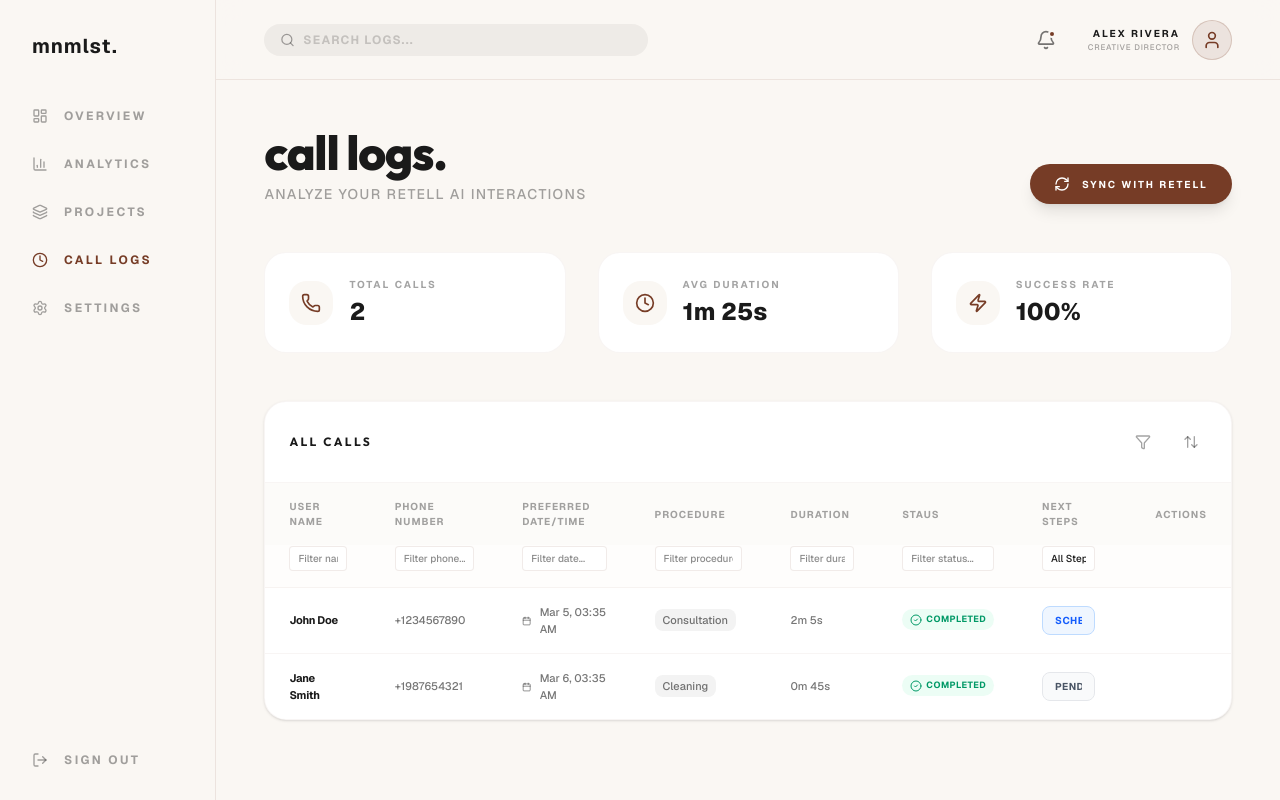
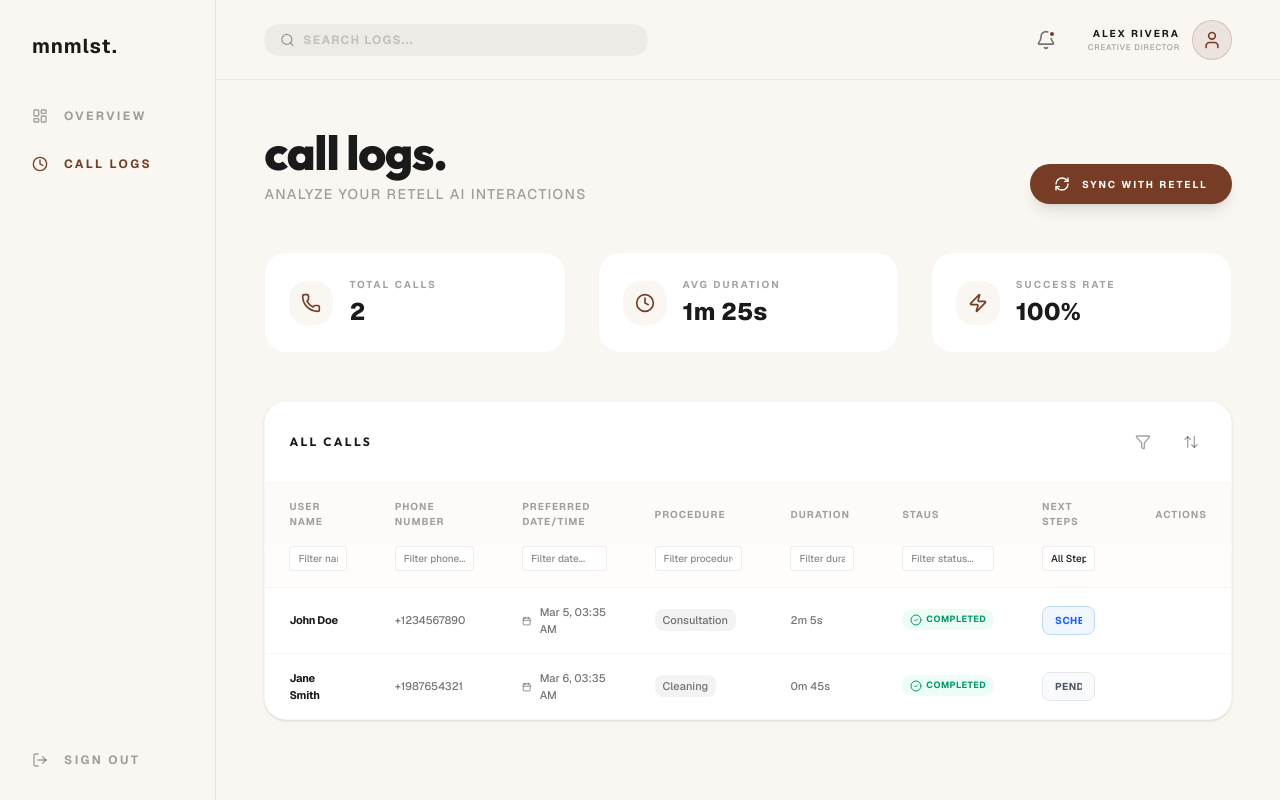
Before and after one commit to Joseph-hyphening/dr-divya, a Next.js app: page /dashboard/logs in a window 1280 px wide. Built offline with nearby package versions, Linux system fonts and the light colour scheme; no server answers; the database is empty.

Commit message:
feat(dashboard): remove analytics projects setting from sidebar

```diff
--- a/src/app/dashboard/logs/page.tsx
+++ b/src/app/dashboard/logs/page.tsx
@@ -61,10 +61,10 @@ const LogsPage = () => {
 
   const sidebarItems = [
     { icon: LayoutDashboard, label: 'OVERVIEW', href: '/dashboard', active: false },
-    { icon: BarChart3, label: 'ANALYTICS', href: '#', active: false },
-    { icon: Layers, label: 'PROJECTS', href: '#', active: false },
+    // { icon: BarChart3, label: 'ANALYTICS', href: '#', active: false },
+    // { icon: Layers, label: 'PROJECTS', href: '#', active: false },
     { icon: Clock, label: 'CALL LOGS', href: '/dashboard/logs', active: true },
-    { icon: Settings, label: 'SETTINGS', href: '#', active: false },
+    // { icon: Settings, label: 'SETTINGS', href: '#', active: false },
   ];
 
   const fetchLogs = async () => {
--- a/src/app/dashboard/page.tsx
+++ b/src/app/dashboard/page.tsx
@@ -21,10 +21,10 @@ import Link from 'next/link';
 const DashboardPage = () => {
   const sidebarItems = [
     { icon: LayoutDashboard, label: 'OVERVIEW', href: '/dashboard', active: true },
-    { icon: BarChart3, label: 'ANALYTICS', href: '#', active: false },
-    { icon: Layers, label: 'PROJECTS', href: '#', active: false },
+    // { icon: BarChart3, label: 'ANALYTICS', href: '#', active: false },
+    // { icon: Layers, label: 'PROJECTS', href: '#', active: false },
     { icon: Clock, label: 'CALL LOGS', href: '/dashboard/logs', active: false },
-    { icon: Settings, label: 'SETTINGS', href: '#', active: false },
+    // { icon: Settings, label: 'SETTINGS', href: '#', active: false },
   ];
 
   const stats = [
```
